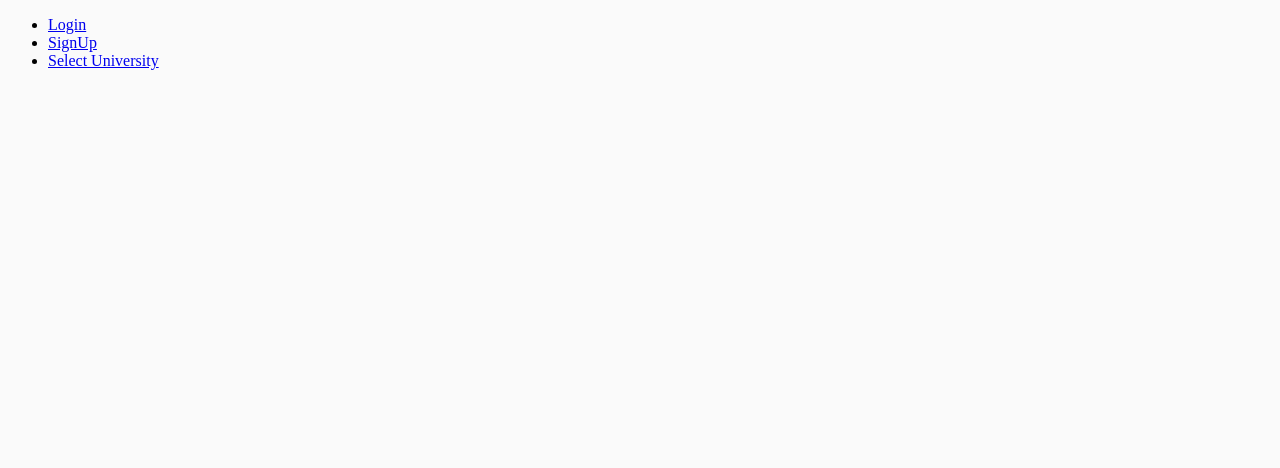
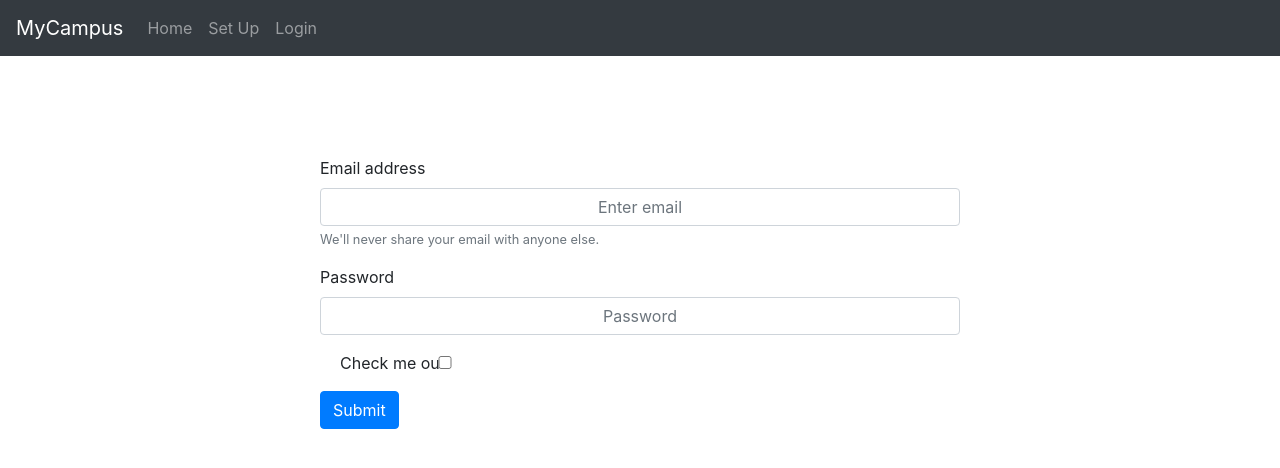
Before and after one commit to LeachChris/myCampus, a React (Create React App) app: page /Login in a window 1280 px wide. Shown: the top 468 px of the page. Built offline with nearby package versions, Linux system fonts and the light colour scheme; a web font is replaced by a local one.

Commit message:
Add Navigation

```diff
--- a/package.json
+++ b/package.json
@@ -8,6 +8,7 @@
     "@testing-library/user-event": "^7.2.1",
     "bootstrap": "^4.4.1",
     "express": "^4.17.1",
+    "node-sass": "^4.13.1",
     "react": "^16.12.0",
     "react-bootstrap": "^1.0.0-beta.16",
     "react-dom": "^16.12.0",
--- a/public/styles.css
+++ b/public/styles.css
@@ -1,9 +1,10 @@
 body{
-    background-color: #fafafa;
+    background-color: black;
 }
 
 div h1{
     font-family: "McLaren", cursive;
+    color: black;
 }
 
 footer{
@@ -19,7 +20,12 @@ footer p{
     color: #ccc;
 }
 
-
+div Form{
+    width: 50%;
+    position: relative;
+    left: 25%;
+    margin-top: 100px;
+}
 
 
 input{
@@ -36,6 +42,10 @@ input{
     color: #305973;
     font-weight: 300;
 
+}
+
+.App-intro{
+    margin-top: 80px;
 }
 
 /*
--- a/src/components/AccountSetUp.jsx
+++ b/src/components/AccountSetUp.jsx
@@ -3,12 +3,14 @@ import './App.css';
 import UniversityConfirm from './UniversityConfirm';
 import SearchBar from './SearchBar';
 import universities from './universities';
+import Navigation from "./Navigation";
 
 
-class Integrate extends Component{
+class AccountSetUp extends Component{
   render(){
     return (
       <div className="App">
+        <Navigation/>
         <h1 className= "App-intro">
           Select a University
         </h1>
@@ -25,4 +27,4 @@ class Integrate extends Component{
   }
 }
 
-export default Integrate;
+export default AccountSetUp;
--- a/src/components/App.jsx
+++ b/src/components/App.jsx
@@ -1,35 +1,40 @@
 import React, {Component} from "react";
+import Homepage from "./Homepage";
 import Login from "./Login";
-import SignUp from "./SignUp";
 import AccountSetUp from "./AccountSetUp";
 import { BrowserRouter, Route, Switch, Link } from 'react-router-dom';
+import { Navbar, Nav, Form, Button, FormControl } from "react-bootstrap";
+import  Navigation from "./Navigation";
 
 class App extends Component {
-    render() {
-      return (
-        <BrowserRouter>
+  render(){
+
+    return (
+      <BrowserRouter>
         <div>
-          <nav>
-            <ul>
-              <li>
-               <Link to ="/">Login</Link>
-              </li>
-              <li>
-                <Link to ="SignUp">SignUp</Link>
-              </li>
-              <li>
-                <Link to ="AccountSetUp">Select University</Link>
-              </li>
-            </ul>
-          </nav>
-            <Switch>
-             <Route path="/" component={Login} exact/>
-             <Route path="/SignUp" component={SignUp}/>
-             <Route path="/AccountSetUp" component={AccountSetUp}/>
-           </Switch>
+
+         <Route path ="/" exact render = {
+           () => {
+             return(<Homepage/>)
+           }
+         }/>
+
+         <Route path ="/AccountSetUp" exact render = {
+          () => {
+            return(<AccountSetUp/>)
+          }
+         }/>
+
+<Route path ="/Login" exact render = {
+          () => {
+            return(<Login/>)
+          }
+         }/>
+
         </div>
       </BrowserRouter>
-      );
-    }
+    )
+
   }
+}
 export default App;
--- a/src/components/Header.jsx
+++ b/src/components/Header.jsx
@@ -3,7 +3,7 @@ import React from "react";
 function Header(){
     return(
       <div>
-          <h1>this is the header</h1>
+
       </div>
     )
 
--- /dev/null
+++ b/src/components/Homepage.jsx
@@ -0,0 +1,36 @@
+import React, {Component} from "react";
+import Navigation from "./Navigation";
+
+class Homepage extends Component{
+render(){
+return(
+
+<div>
+    <Navigation/>
+    <h1>Welcome to MyCampus</h1>
+</div>
+
+
+)
+}
+}
+
+export default Homepage;
+
+// import React, {Component} from "react";
+// import Header from "./Header";
+// import Footer from "./Footer";
+// import SignInBox from "./SignInBox";
+
+
+// class Homepage extends Component{
+// render () {
+// return(
+// <div>
+    // <h1>Hello</h1>
+    // </div>
+// )
+// }
+// }
+
+// export default Homepage;
--- a/src/components/Login.jsx
+++ b/src/components/Login.jsx
@@ -1,19 +1,37 @@
 import React, {Component} from "react";
-import Header from "./Header";
-import Footer from "./Footer";
-import SignInBox from "./SignInBox";
-
+import {Form, Button} from "react-bootstrap";
+import Navigation from "./Navigation";
 
 class Login extends Component{
-    render () {
-        return(
-            <div>
-                <Header/>
-                <SignInBox />
-                <Footer />
-            </div>
-        )
-    }
+render(){
+
+return(
+<div class = "form-container">
+  <Navigation />
+  <Form>
+    <Form.Group controlId="formBasicEmail">
+      <Form.Label>Email address</Form.Label>
+      <Form.Control type="email" placeholder="Enter email" />
+      <Form.Text className="text-muted">
+        We'll never share your email with anyone else.
+      </Form.Text>
+    </Form.Group>
+
+    <Form.Group controlId="formBasicPassword">
+      <Form.Label>Password</Form.Label>
+      <Form.Control type="password" placeholder="Password" />
+    </Form.Group>
+    <Form.Group controlId="formBasicCheckbox">
+      <Form.Check type="checkbox" label="Check me out" />
+    </Form.Group>
+    <Button variant="primary" type="submit">
+      Submit
+    </Button>
+  </Form>
+
+</div>
+)
+}
 }
 
 export default Login;
--- /dev/null
+++ b/src/components/Navigation.jsx
@@ -0,0 +1,20 @@
+import React, {Component} from "react";
+import {Nav, Navbar} from "react-bootstrap";
+
+
+class Navigation extends Component{
+    render(){
+        return(
+            <Navbar bg="dark" variant="dark">
+        <Navbar.Brand>MyCampus</Navbar.Brand>
+        <Nav className="mr-auto">
+            <Nav.Link href="/">Home</Nav.Link>
+            <Nav.Link href="/AccountSetUp">Set Up</Nav.Link>
+            <Nav.Link href="/Login">Login</Nav.Link>
+        </Nav>
+    </Navbar>
+        )
+    }
+}
+
+export default Navigation;
--- /dev/null
+++ b/src/custom.scss
@@ -0,0 +1,4 @@
+// Override default variables before the import
+$body-bg: white;
+// Import Bootstrap and its default variables
+@import '~bootstrap/scss/bootstrap.scss';
--- a/src/index.js
+++ b/src/index.js
@@ -1,5 +1,9 @@
+import 'bootstrap/dist/css/bootstrap.css';
+// Put any other imports below so that CSS from your
+// components takes precedence over default styles.
 import React from 'react';
 import ReactDOM from 'react-dom';
+import './custom.scss';
 import App from "./components/App";
 
 
```
Also changed, not shown: 1 other file (tests, documents, lock files or other folders).
